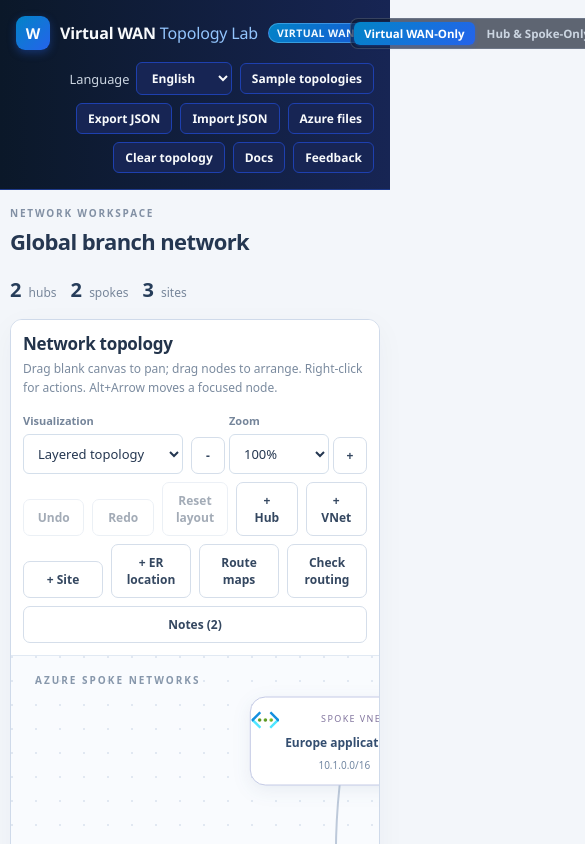
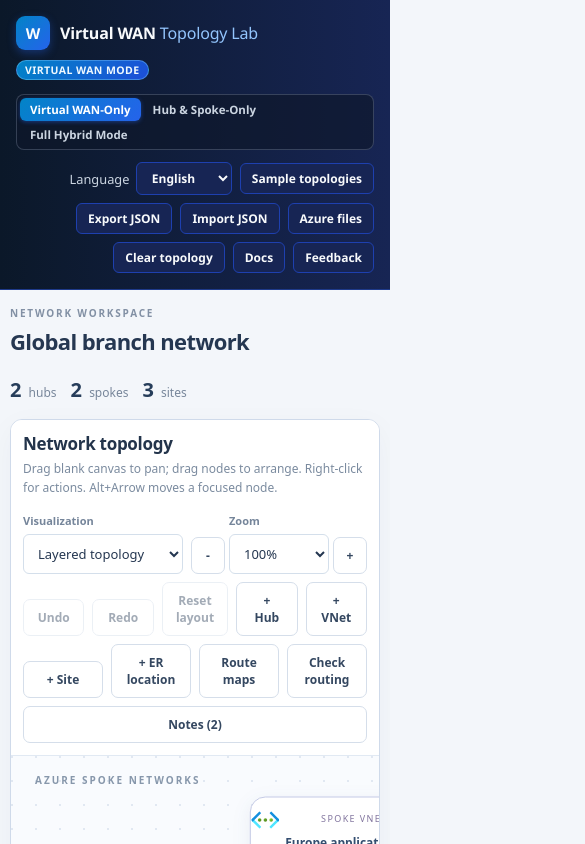
Before and after one commit to erjosito/vwan-visual-topology, a React (Vite) app: page / in a window 390 px wide. Shown: the top 844 px of the page, 585 px wide, since content can reach past the window. Built offline with nearby package versions, Linux system fonts and the light colour scheme.

Commit message:
fix(ui): wrap unified topbar on mobile viewports to pass CI E2E and unblock SWA deploy
Co-authored-by: Copilot <223556219+Copilot@users.noreply.github.com>
Copilot-Session: 4cf83ab4-b297-42f9-af58-f73709253a02

```diff
--- a/src/App.css
+++ b/src/App.css
@@ -174,7 +174,7 @@ main { max-width: 1900px; margin: auto; padding: 29px 36px; }
 @media (max-width: 760px) { .canvas-app main { padding: 16px 10px; }.canvas-app .topbar { padding: 16px; }.canvas-toolbar { flex-direction: column; align-items: start; padding: 12px; }.canvas-tools { width: 100%; }.canvas-tools .field { flex: 1; min-width: 100px; }.canvas-tools button { flex: 1; }.canvas-stage { height: 680px; min-height: 600px; }.canvas-overlay { right: 12px; top: 12px; width: calc(100% - 24px); max-height: calc(100% - 24px); resize: none; }.overlay-heading { padding: 12px; gap: 8px; flex-wrap: wrap; }.overlay-heading .eyebrow { letter-spacing: 1px; }.overlay-content { padding: 14px; }.canvas-overlay .table-scroll { margin-inline: -14px; }.form-grid { grid-template-columns: 1fr; }.highlight-status { left: 10px; bottom: 10px; }.canvas-workspace .legend { gap: 12px; padding: 12px; } }
 @media (min-width: 1600px) { .workspace { grid-template-columns: 330px minmax(0, 1fr); } }
 @media (max-width: 1100px) { .topbar { padding: 20px; }.local-badge { display: none; }main { padding: 22px 20px; }.workspace { grid-template-columns: 260px minmax(0, 1fr); gap: 15px; }.diagram-toolbar { flex-wrap: wrap; }.stats { gap: 14px; }.route-edit-row { grid-template-columns: 1fr 1fr; }.route-controls { flex-wrap: wrap; }.route-controls > .muted { margin-left: 0; } }
-@media (max-width: 760px) { .topbar { flex-direction: column; align-items: start; }.workspace-heading { align-items: start; flex-direction: column; }.workspace { grid-template-columns: 1fr; }.editor { position: static; max-height: 450px; }.editor-content { display: block; }.topology-name { font-size: 22px; width: 100%; }.flow-form { grid-template-columns: 1fr; }.panel-heading { padding: 16px; }.diagram-toolbar { padding: 12px 16px; }.route-controls { padding-inline: 16px; }.route-controls .field { flex: 1; }.stats { flex-wrap: wrap; }.live-dot { font-size: 10px; }main { padding: 22px 12px; } }
+@media (max-width: 760px) { .topbar { flex-direction: column; align-items: start; }.unified-topbar-left { flex-wrap: wrap; max-width: 100%; }.brand, .unified-brand { width: auto; max-width: 100%; flex-wrap: wrap; }.workspace-heading { align-items: start; flex-direction: column; }.workspace { grid-template-columns: 1fr; }.editor { position: static; max-height: 450px; }.editor-content { display: block; }.topology-name { font-size: 22px; width: 100%; }.flow-form { grid-template-columns: 1fr; }.panel-heading { padding: 16px; }.diagram-toolbar { padding: 12px 16px; }.route-controls { padding-inline: 16px; }.route-controls .field { flex: 1; }.stats { flex-wrap: wrap; }.live-dot { font-size: 10px; }main { padding: 22px 12px; } }
 .azure-files { width: min(760px, calc(100% - 24px)); }
 .azure-files fieldset { border: 1px solid var(--border, #dce4ef); border-radius: 8px; margin: 16px 0; padding: 12px; }
 .azure-code { white-space: pre-wrap; overflow-wrap: anywhere; font-size: 12px; background: #f3f6fa; padding: 12px; border-radius: 8px; }
--- a/src/SimulatorModeSwitch.tsx
+++ b/src/SimulatorModeSwitch.tsx
@@ -28,12 +28,15 @@ export function SimulatorModeSwitch({ mode, onChange }: SimulatorModeSwitchProps
   const pillBase: React.CSSProperties = {
     display: 'inline-flex',
     alignItems: 'center',
+    flexWrap: 'wrap',
     gap: 2,
     padding: 3,
     borderRadius: 8,
     background: 'rgba(15, 23, 42, 0.65)',
     border: '1px solid rgba(148, 163, 184, 0.3)',
     flexShrink: 0,
+    maxWidth: '100%',
+    boxSizing: 'border-box',
   }
 
   const getBtnStyle = (targetMode: SimulatorMode): React.CSSProperties => {
```
